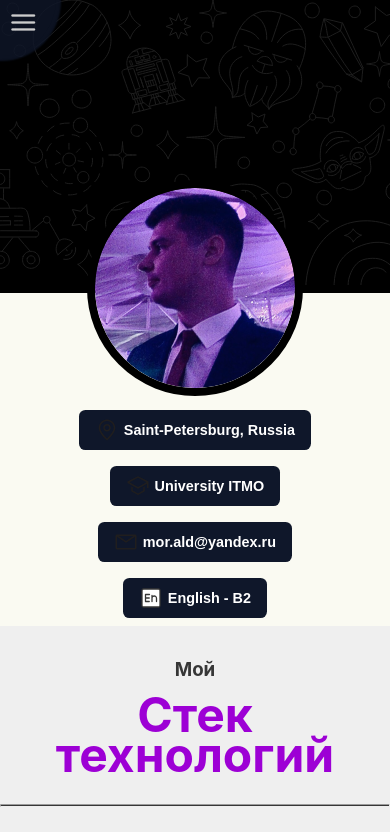
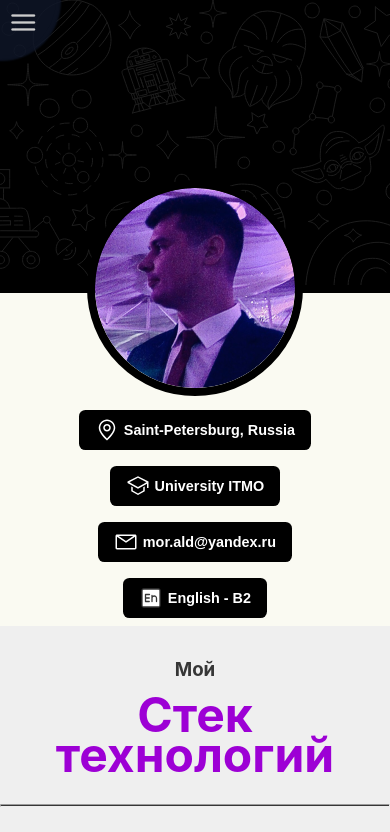
Before and after one commit to Mor-ald/portfolio-frontend, a React (Vite) app: page /stack in a window 390 px wide. Shown: the top 832 px of the page. Built offline with nearby package versions, Linux system fonts and the light colour scheme.

Commit message:
PORTFOLIO-7 fix header

```diff
--- a/src/components/header/Header.module.scss
+++ b/src/components/header/Header.module.scss
@@ -82,6 +82,7 @@
 }
 
 @media (max-width: 1170px) {
+
   .itemsContainer {
     flex-direction: column;
     :nth-child(3){
@@ -89,9 +90,16 @@
     }
     margin-right: 0;
   }
+
   .item{
     margin: 0.5rem 0;
-    background: #0f172a;
+    background: #000000;
     color: white;
+
+    svg path{fill: white}
+  }
+
+  .item:hover{
+    opacity: 0.85;
   }
 }
```
